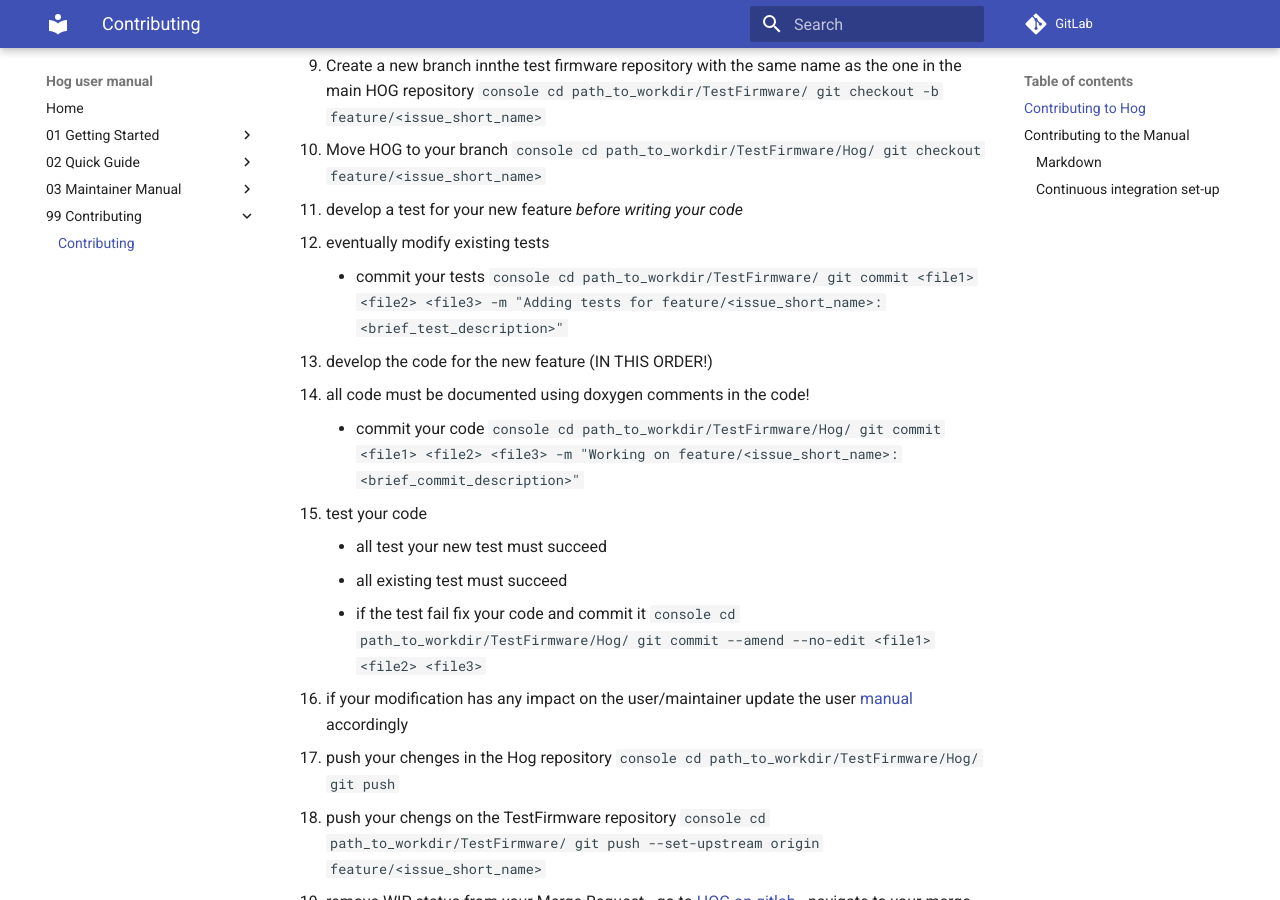
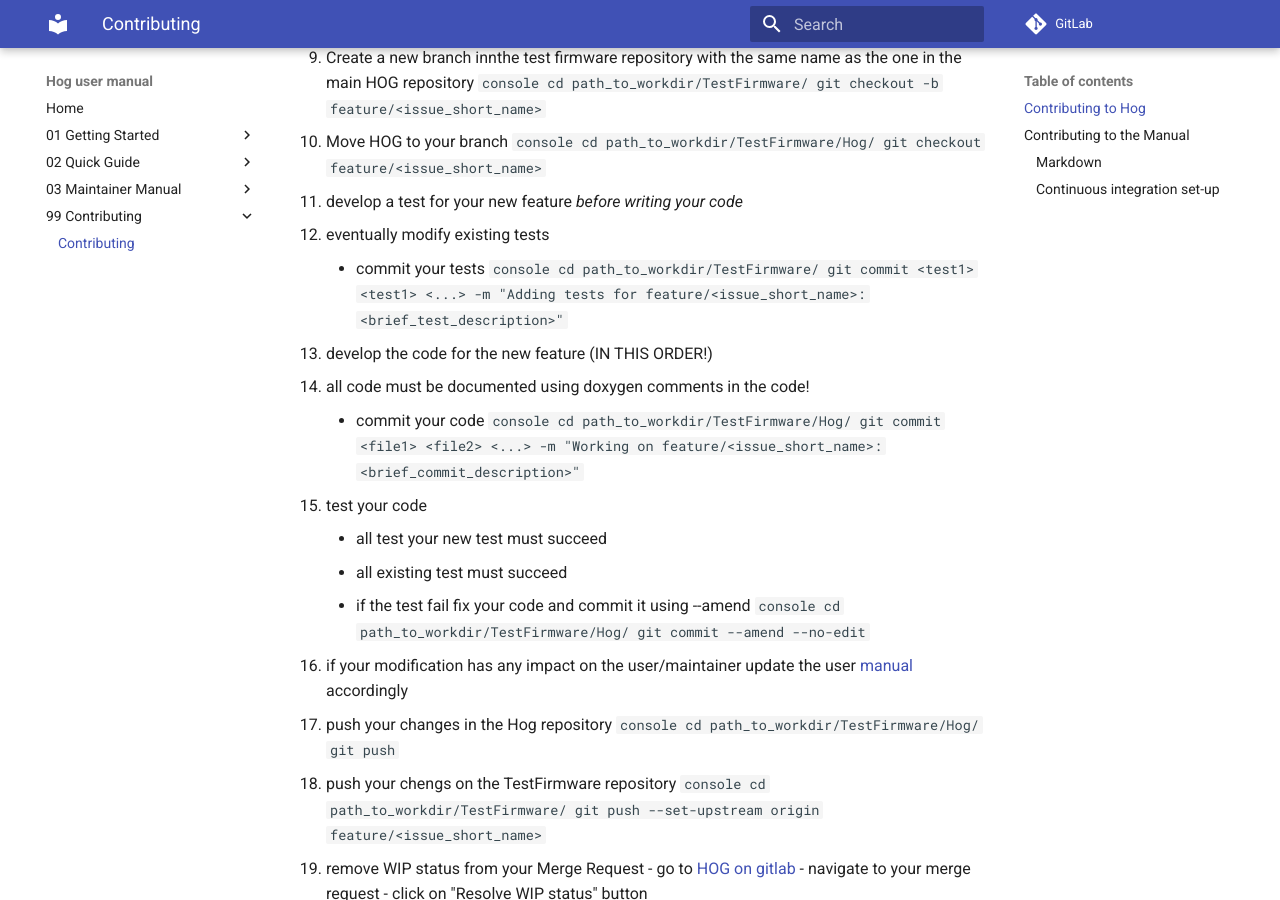
Before and after one commit to Hog-CERN/Hog, an MkDocs documentation site: the page built from docs/99-Contributing/index.md, in a window 1280 px wide and 900 px high, scrolled down 757 px. Built offline with MkDocs 1.6.1 and Material for MkDocs 9.7.7, drawn with Linux system fonts in a browser that asks for light colours.

Commit message:
fixing typos, indentation and spaces

````diff
--- a/docs/99-Contributing/index.md
+++ b/docs/99-Contributing/index.md
@@ -5,16 +5,13 @@
 If you want to contribute to Hog please follow these instructions:
 
 1. go to [HOG on gitlab](https://gitlab.cern.ch/hog/Hog)
-
 2. check in the issues list that your improvements/features are not already under development.
-
 3. create a new issue by clicking on "New issue" button
    - use an understandable short name
 	 - write a compehensive description of the changes you what to make
    - must be assigned to you
 	 - use  labels to indicate whether it is a new feature a bug-fix, etc
 	 - (OPTIONAL) use due date to indicate when you expect to conclude your work
-
 4. open a new merge request
    -  starting from your newly created issue
 	    *  expand Merge Request dropdown
@@ -24,71 +21,59 @@ If you want to contribute to Hog please follow these instructions:
 	    *  a new merge request is created
       *  the merge request will be marked as WIP
 			*  a new development branch is created
-
 5. clone the TestFirmware repository
-		```console
-		cd path_to_workdir/
-		git clone --recursive https://gitlab.cern.ch/hog/test/TestFirmware.git
-		```
-
+	```console
+	cd path_to_workdir/
+	git clone --recursive https://gitlab.cern.ch/hog/test/TestFirmware.git
+	```
 6. Create a new branch innthe test firmware repository with the same name as the one in the main HOG repository
-		```console
-		cd path_to_workdir/TestFirmware/
-		git checkout -b feature/<issue_short_name>
-		```
-
+	```console
+	cd path_to_workdir/TestFirmware/
+	git checkout -b feature/<issue_short_name>
+	```
 7. Move HOG to your branch
-		```console
-		cd path_to_workdir/TestFirmware/Hog/
-		git checkout feature/<issue_short_name>
-		```
-
+	```console
+	cd path_to_workdir/TestFirmware/Hog/
+	git checkout feature/<issue_short_name>
+	```
 8. develop a test for your new feature *before writing your code*
    -  eventually modify existing tests
 	 -  commit your tests
-			```console
-			cd path_to_workdir/TestFirmware/
-			git commit <file1> <file2> <file3> -m "Adding tests for feature/<issue_short_name>: <brief_test_description>"
-			```
-
+	```console
+	cd path_to_workdir/TestFirmware/
+	git commit <test1> <test1> <...> -m "Adding tests for feature/<issue_short_name>: <brief_test_description>"
+	```
 9. develop the code for the new feature (IN THIS ORDER!)
    -  all code must be documented using doxygen comments in the code!
 	 -  commit your code
-			```console
-			cd path_to_workdir/TestFirmware/Hog/
-			git commit <file1> <file2> <file3> -m "Working on feature/<issue_short_name>: <brief_commit_description>"
-			```
-
+	```console
+	cd path_to_workdir/TestFirmware/Hog/
+	git commit <file1> <file2> <...> -m "Working on feature/<issue_short_name>: <brief_commit_description>"
+	```
 10. test your code
 	 -  all test your new test must succeed
 	 -  all existing test must succeed
-	 -  if the test fail fix your code and commit it
-			```console
-			cd path_to_workdir/TestFirmware/Hog/
-			git commit --amend --no-edit <file1> <file2> <file3>
-			```
-
+	 -  if the test fail fix your code and commit it using --amend
+	```console
+	cd path_to_workdir/TestFirmware/Hog/
+	git commit --amend --no-edit
+	```
 11. if your modification has any impact on the user/maintainer update the user [manual](#contributing_to_the_manual) accordingly
-
-12. push your chenges in the Hog repository
+12. push your changes in the Hog repository
 	```console
 	cd path_to_workdir/TestFirmware/Hog/
 	git push
 	```
-
 13. push your chengs on the TestFirmware repository
 	```console
 	cd path_to_workdir/TestFirmware/
 	git push --set-upstream origin feature/<issue_short_name>
 	```
-
 14. remove WIP status from your Merge Request
 		-  go to [HOG on gitlab](https://gitlab.cern.ch/hog/Hog)
 		-  navigate to your merge request
 		-  click on "Resolve WIP status" button
-
 15. drop us a line at [HOG support](mailto:hog@cern.ch)
-
 16. check your Merge Request and address comments
 
 
````
